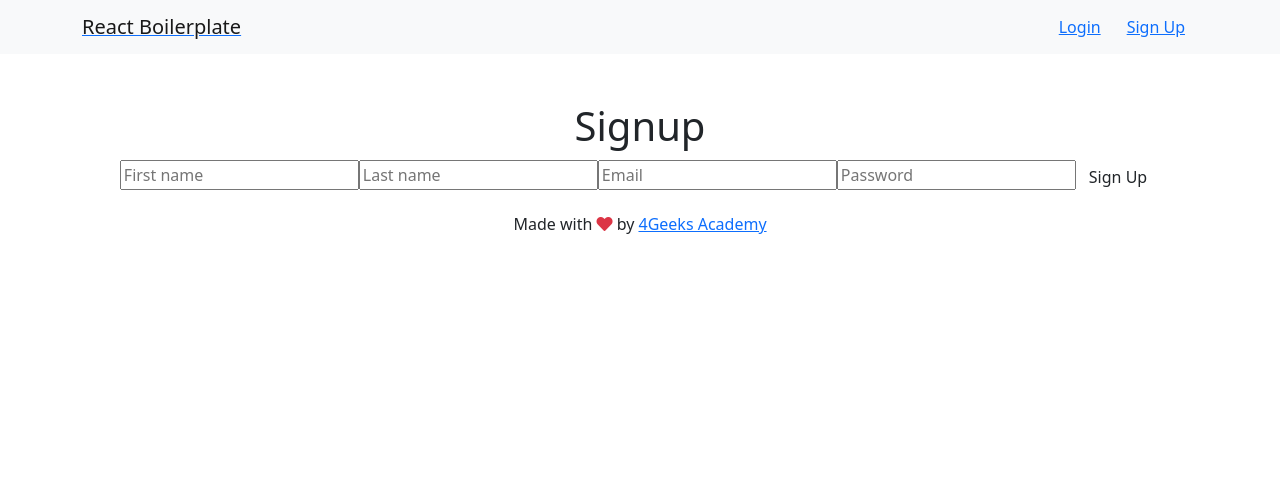
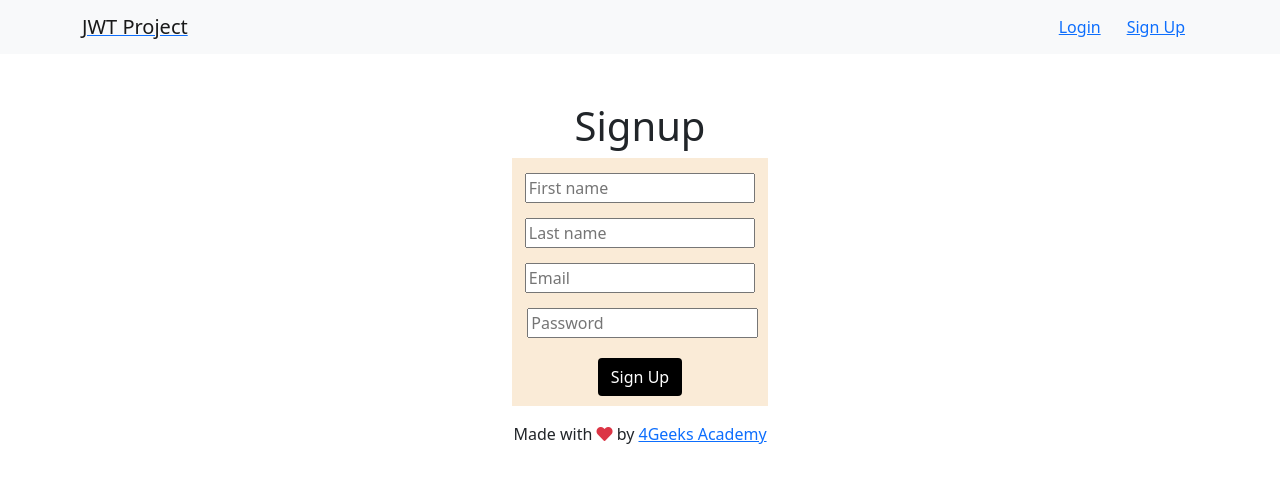
Before and after one commit to MaiCodes-exe/JWT, a React app: page /signup in a window 1280 px wide. Built offline with nearby package versions, Linux system fonts and the light colour scheme.

Commit message:
added some styling to log in and sign up pages

```diff
--- a/src/front/js/component/navbar.js
+++ b/src/front/js/component/navbar.js
@@ -6,7 +6,7 @@ export const Navbar = () => {
     <nav className="navbar navbar-light bg-light">
       <div className="container">
         <Link to="/">
-          <span className="navbar-brand mb-0 h1">React Boilerplate</span>
+          <span className="navbar-brand mb-0 h1">JWT Project</span>
         </Link>
         <div className="ml-auto">
           <div>
--- a/src/front/js/pages/login.js
+++ b/src/front/js/pages/login.js
@@ -26,7 +26,7 @@ export const LogIn = () => {
   return (
     <div className="text-center mt-5">
       <h1> Login</h1>
-      <div>
+      <div id="lo">
         <form action="/action_page.php" id="ff" onSubmit={handleSubmit}>
           <div className="form-group">
             <label htmlFor="email">Email address:</label>
--- a/src/front/js/pages/signup.js
+++ b/src/front/js/pages/signup.js
@@ -44,6 +44,7 @@ export const SignUp = () => {
           {...register("Password", { required: true, maxLength: 40 })}
           id="input4"
         />
+        <div>
           <button
             type="submit"
             className="btn btn-default"
@@ -52,6 +53,7 @@ export const SignUp = () => {
           >
             Sign Up
           </button>
+        </div>
       </form>
     </div>
   );
--- a/src/front/styles/index.css
+++ b/src/front/styles/index.css
@@ -1,3 +1,47 @@
 /*
     General Styles used on every website (Don't Repeat Yourself)
 */
+#ll {
+  background-color: blueviolet;
+  margin: 30px;
+}
+#lo {
+  width: 50%;
+  margin-left: 25%;
+  background-color: antiquewhite;
+}
+
+#box {
+  width: 20%;
+  height: 70%;
+  margin-left: 40%;
+  background-color: antiquewhite;
+}
+
+#input1 {
+  width: 90%;
+  margin-top: 15px;
+}
+#input2 {
+  width: 90%;
+
+  margin-top: 15px;
+}
+#input3 {
+  width: 90%;
+
+  margin-top: 15px;
+}
+#input4 {
+  width: 90%;
+
+  margin-top: 15px;
+
+  margin-left: 5px;
+}
+#bb {
+  margin-top: 20px;
+  background-color: black;
+  color: white;
+  margin-bottom: 10px;
+}
--- a/template.html
+++ b/template.html
@@ -1,18 +1,27 @@
 <!DOCTYPE html>
 <html class="h-100">
+
 <head>
     <meta name="viewport" content="width=device-width, initial-scale=1.0">
     <meta charset="UTF-8">
-        <title>Hello Rigo with Vanilla.js</title>
-        <link href="https://cdn.jsdelivr.net/npm/bootstrap@5.1.3/dist/css/bootstrap.min.css" rel="stylesheet" integrity="sha384-1BmE4kWBq78iYhFldvKuhfTAU6auU8tT94WrHftjDbrCEXSU1oBoqyl2QvZ6jIW3" crossorigin="anonymous">
-        <link rel="stylesheet" href="https://use.fontawesome.com/releases/v5.2.0/css/all.css" integrity="sha384-hWVjflwFxL6sNzntih27bfxkr27PmbbK/iSvJ+a4+0owXq79v+lsFkW54bOGbiDQ" crossorigin="anonymous">
+    <title>JWT Project</title>
+    <link href="https://cdn.jsdelivr.net/npm/bootstrap@5.1.3/dist/css/bootstrap.min.css" rel="stylesheet"
+        integrity="sha384-1BmE4kWBq78iYhFldvKuhfTAU6auU8tT94WrHftjDbrCEXSU1oBoqyl2QvZ6jIW3" crossorigin="anonymous">
+    <link rel="stylesheet" href="https://use.fontawesome.com/releases/v5.2.0/css/all.css"
+        integrity="sha384-hWVjflwFxL6sNzntih27bfxkr27PmbbK/iSvJ+a4+0owXq79v+lsFkW54bOGbiDQ" crossorigin="anonymous">
 
 </head>
+
 <body class="h-100">
     <div id="app" class="h-100"></div>
 
-        <script src="https://cdn.jsdelivr.net/npm/@popperjs/core@2.10.2/dist/umd/popper.min.js" integrity="sha384-7+zCNj/IqJ95wo16oMtfsKbZ9ccEh31eOz1HGyDuCQ6wgnyJNSYdrPa03rtR1zdB" crossorigin="anonymous"></script>
-        <script src="https://cdn.jsdelivr.net/npm/bootstrap@5.1.3/dist/js/bootstrap.min.js" integrity="sha384-QJHtvGhmr9XOIpI6YVutG+2QOK9T+ZnN4kzFN1RtK3zEFEIsxhlmWl5/YESvpZ13" crossorigin="anonymous"></script>
+    <script src="https://cdn.jsdelivr.net/npm/@popperjs/core@2.10.2/dist/umd/popper.min.js"
+        integrity="sha384-7+zCNj/IqJ95wo16oMtfsKbZ9ccEh31eOz1HGyDuCQ6wgnyJNSYdrPa03rtR1zdB"
+        crossorigin="anonymous"></script>
+    <script src="https://cdn.jsdelivr.net/npm/bootstrap@5.1.3/dist/js/bootstrap.min.js"
+        integrity="sha384-QJHtvGhmr9XOIpI6YVutG+2QOK9T+ZnN4kzFN1RtK3zEFEIsxhlmWl5/YESvpZ13"
+        crossorigin="anonymous"></script>
 
 </body>
+
 </html>
```
Lines whose indentation alone changed are shown as unchanged.
